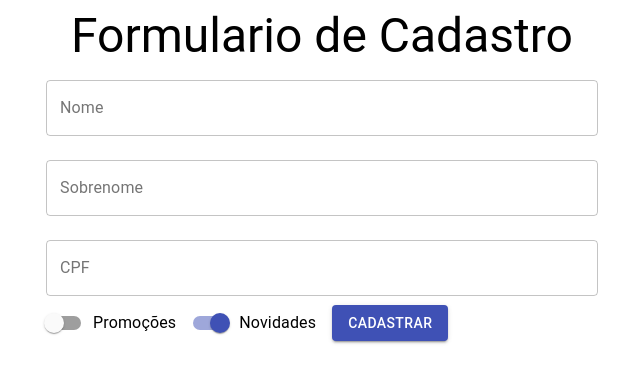
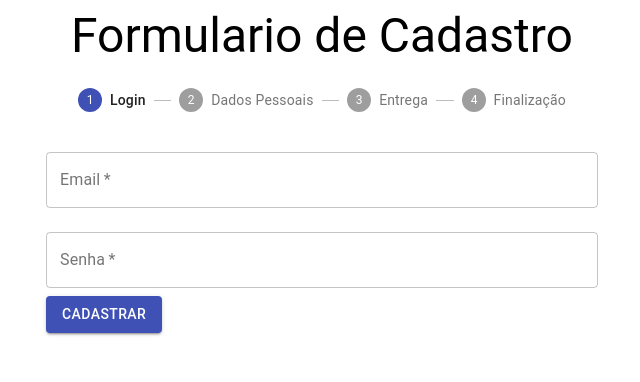
Before and after one commit to Guilherme-Jesus/Guilherme-Jesus, a React (Create React App) app in the folder component-function/: page / in a window 1280 px wide. Shown: the top 382 px of the page, without its empty margins (318-958 px from the left). Built offline with nearby package versions, Linux system fonts and the light colour scheme.

Commit message:
adicionado stepers ao formulario

```diff
--- /dev/null
+++ b/component-function/src/components/FormularioCadastro/DadosDeEntrega.jsx
@@ -0,0 +1,94 @@
+import { Button, TextField } from "@material-ui/core";
+import React, { useState } from "react";
+
+function DadosDeEntrega({ aoEnviar }) {
+  const [cep, setCep] = useState("");
+  const [endereco, setEndereco] = useState("");
+  const [numero, setNumero] = useState("");
+  const [estado, setEstado] = useState("");
+  const [cidade, setCidade] = useState("");
+  const [complemento, setComplemento] = useState("");
+
+  return (
+    <form
+      onSubmit={(event) => {
+        event.preventDefault();
+        aoEnviar({ cep, endereco, numero, estado, cidade, complemento });
+      }}
+    >
+      <TextField
+        value={cep}
+        onChange={(event) => {
+          setCep(event.target.value);
+        }}
+        id="CEP"
+        label="CEP"
+        type="number"
+        variant="outlined"
+        margin="normal"
+      />
+      <TextField
+        value={endereco}
+        onChange={(event) => {
+          setEndereco(event.target.value);
+        }}
+        id="Endereço"
+        label="Endereço"
+        type="text"
+        variant="outlined"
+        fullWidth
+        margin="normal"
+      />
+      <TextField
+        value={numero}
+        onChange={(event) => {
+          setNumero(event.target.value);
+        }}
+        id="Número"
+        label="Número"
+        type="number"
+        variant="outlined"
+        margin="normal"
+      />
+      <TextField
+        value={complemento}
+        onChange={(event) => {
+          setComplemento(event.target.value);
+        }}
+        id="Complemento"
+        label="Complemento"
+        type="text"
+        variant="outlined"
+        margin="normal"
+      />
+      <TextField
+        value={estado}
+        onChange={(event) => {
+          setEstado(event.target.value);
+        }}
+        id="Estado"
+        label="Estado"
+        type="text"
+        variant="outlined"
+        margin="normal"
+      />
+      <TextField
+        value={cidade}
+        onChange={(event) => {
+          setCidade(event.target.value);
+        }}
+        id="Cidade"
+        label="Cidade"
+        type="text"
+        variant="outlined"
+        fullWidth
+        margin="normal"
+      />
+      <Button type="submit" variant="contained" color="primary" fullWidth>
+        Finalizar Cadastro
+      </Button>
+    </form>
+  );
+}
+
+export default DadosDeEntrega;
--- /dev/null
+++ b/component-function/src/components/FormularioCadastro/DadosPessoais.jsx
@@ -0,0 +1,92 @@
+import { Button, FormControlLabel, Switch, TextField } from "@material-ui/core";
+import React, { useState } from "react";
+
+function DadosPessoais({ aoEnviar, validarCPF }) {
+  const [nome, setNome] = useState("");
+  const [sobrenome, setSobrenome] = useState("");
+  const [cpf, setCpf] = useState("");
+  const [promocoes, setPromocoes] = useState(false);
+  const [novidades, setNovidades] = useState(true);
+  const [erro, setErro] = useState({ cpf: { valido: true, texto: "" } });
+  return (
+    <form
+      onSubmit={(event) => {
+        event.preventDefault();
+        aoEnviar({ nome, sobrenome, cpf, novidades, promocoes });
+      }}
+    >
+      <TextField
+        value={nome}
+        onChange={(event) => {
+          setNome(event.target.value);
+        }}
+        id="Nome"
+        label="Nome"
+        variant="outlined"
+        fullWidth
+        margin="normal"
+      />
+
+      <TextField
+        value={sobrenome}
+        onChange={(event) => {
+          setSobrenome(event.target.value);
+        }}
+        id="Sobrenome"
+        label="Sobrenome"
+        variant="outlined"
+        fullWidth
+        margin="normal"
+      />
+      <TextField
+        value={cpf}
+        onChange={(event) => {
+          setCpf(event.target.value);
+        }}
+        onBlur={(event) => {
+          const ehValido = validarCPF(cpf);
+          setErro({ cpf: ehValido });
+        }}
+        error={!erro.cpf.valido}
+        helperText={erro.cpf.texto}
+        id="CPF"
+        label="CPF"
+        variant="outlined"
+        fullWidth
+        margin="normal"
+      />
+
+      <FormControlLabel
+        label="Promoções"
+        control={
+          <Switch
+            checked={promocoes}
+            onChange={(event) => {
+              setPromocoes(event.target.checked);
+            }}
+            name="Promoções"
+            color="primary"
+          />
+        }
+      />
+      <FormControlLabel
+        label="Novidades"
+        control={
+          <Switch
+            checked={novidades}
+            onChange={(event) => {
+              setNovidades(event.target.checked);
+            }}
+            name="Novidades"
+            color="primary"
+          />
+        }
+      />
+
+      <Button type="submit" variant="contained" color="primary">
+        Cadastrar
+      </Button>
+    </form>
+  );
+}
+export default DadosPessoais;
--- /dev/null
+++ b/component-function/src/components/FormularioCadastro/DadosUsuario.jsx
@@ -0,0 +1,46 @@
+import { Button, TextField } from "@material-ui/core";
+import React, { useState } from "react";
+
+function DadosUsuario({ aoEnviar }) {
+  const [email, setEmail] = useState("");
+  const [senha, setSenha] = useState("");
+  return (
+    <form
+      onSubmit={(event) => {
+        event.preventDefault();
+        aoEnviar({ email, senha });
+      }}
+    >
+      <TextField
+        value={email}
+        onChange={(event) => {
+          setEmail(event.target.value);
+        }}
+        id="Email"
+        label="Email"
+        type="email"
+        variant="outlined"
+        required
+        fullWidth
+        margin="normal"
+      />
+      <TextField
+        value={senha}
+        onChange={(event) => {
+          setSenha(event.target.value);
+        }}
+        id="Senha"
+        label="Senha"
+        type="password"
+        variant="outlined"
+        required
+        fullWidth
+        margin="normal"
+      />
+      <Button type="submit" variant="contained" color="primary">
+        Cadastrar
+      </Button>
+    </form>
+  );
+}
+export default DadosUsuario;
--- a/component-function/src/components/FormularioCadastro/FormularioCadastro.jsx
+++ b/component-function/src/components/FormularioCadastro/FormularioCadastro.jsx
@@ -1,92 +1,43 @@
-import { Button, FormControlLabel, Switch, TextField } from "@material-ui/core";
-import React, { useState } from "react";
+import { Step, StepLabel, Stepper, Typography } from "@material-ui/core";
+import React, { useEffect, useState } from "react";
+import DadosDeEntrega from "./DadosDeEntrega";
+import DadosPessoais from "./DadosPessoais";
+import DadosUsuario from "./DadosUsuario";
 
-function FormularioCadastro({aoEnviar, validarCPF}) {
-  const [nome, setNome] = useState("");
-  const [sobrenome, setSobrenome] = useState("");
-  const [cpf, setCpf] = useState("");
-  const [promocoes, setPromocoes] = useState(false);
-  const [novidades, setNovidades] = useState(true);
-  const [erro, setErro] = useState({ cpf: { valido: true, texto: "" } });
-  return (
-    <form
-      onSubmit={(event) => {
-        event.preventDefault();
-        aoEnviar({ nome, sobrenome, cpf, novidades, promocoes });
-      }}
-    >
-      <TextField
-        value={nome}
-        onChange={(event) => {
-          setNome(event.target.value);
-        }}
-        id="Nome"
-        label="Nome"
-        variant="outlined"
-        fullWidth
-        margin="normal"
-      />
+function FormularioCadastro({ aoEnviar, validarCPF }) {
+  const [etapaAtual, setEtapaAtual] = useState(0);
+  const [dadosColetados, setDados] = useState({});
 
-      <TextField
-        value={sobrenome}
-        onChange={(event) => {
-          setSobrenome(event.target.value);
-        }}
-        id="Sobrenome"
-        label="Sobrenome"
-        variant="outlined"
-        fullWidth
-        margin="normal"
-      />
-      <TextField
-        value={cpf}
-        onChange={(event) => {
-          setCpf(event.target.value);
-        }}
-        onBlur={(event)=>{
-        const ehValido = validarCPF(cpf)
-          setErro({cpf:ehValido})
-        }}
-        error={!erro.cpf.valido}
-        helperText={erro.cpf.texto}
-        id="CPF"
-        label="CPF"
-        variant="outlined"
-        fullWidth
-        margin="normal"
-      />
+  useEffect(() => {
+    if (etapaAtual === formularios.length - 1) {
+      aoEnviar(dadosColetados);
+    }
+  });
 
-      <FormControlLabel
-        label="Promoções"
-        control={
-          <Switch
-            checked={promocoes}
-            onChange={(event) => {
-              setPromocoes(event.target.checked);
-            }}
-            name="Promoções"
-            color="primary"
-          />
-        }
-      />
-      <FormControlLabel
-        label="Novidades"
-        control={
-          <Switch
-            checked={novidades}
-            onChange={(event) => {
-              setNovidades(event.target.checked);
-            }}
-            name="Novidades"
-            color="primary"
-          />
-        }
-      />
+  const formularios = [
+    <DadosUsuario aoEnviar={coletarDados} />,
+    <DadosPessoais aoEnviar={coletarDados} validarCPF={validarCPF} />,
+    <DadosDeEntrega aoEnviar={coletarDados} />,
+    <Typography variant="h5">Obrigado pelo Cadastro</Typography>,
+  ];
 
-      <Button type="submit" variant="contained" color="primary">
-        Cadastrar
-      </Button>
-    </form>
-  );
+  function coletarDados(dados) {
+    setDados({ ...dadosColetados, ...dados });
+    console.log(dadosColetados);
+    proximo();
+  }
+
+  function proximo() {
+    setEtapaAtual(etapaAtual + 1);
+  }
+  return <>
+  <Stepper activeStep={etapaAtual}>
+<Step><StepLabel>Login</StepLabel></Step>
+<Step><StepLabel>Dados Pessoais</StepLabel></Step>
+<Step><StepLabel>Entrega</StepLabel></Step>
+<Step><StepLabel>Finalização</StepLabel></Step>
+  </Stepper>
+  {formularios[etapaAtual]}</>;
 }
+
 export default FormularioCadastro;
```
